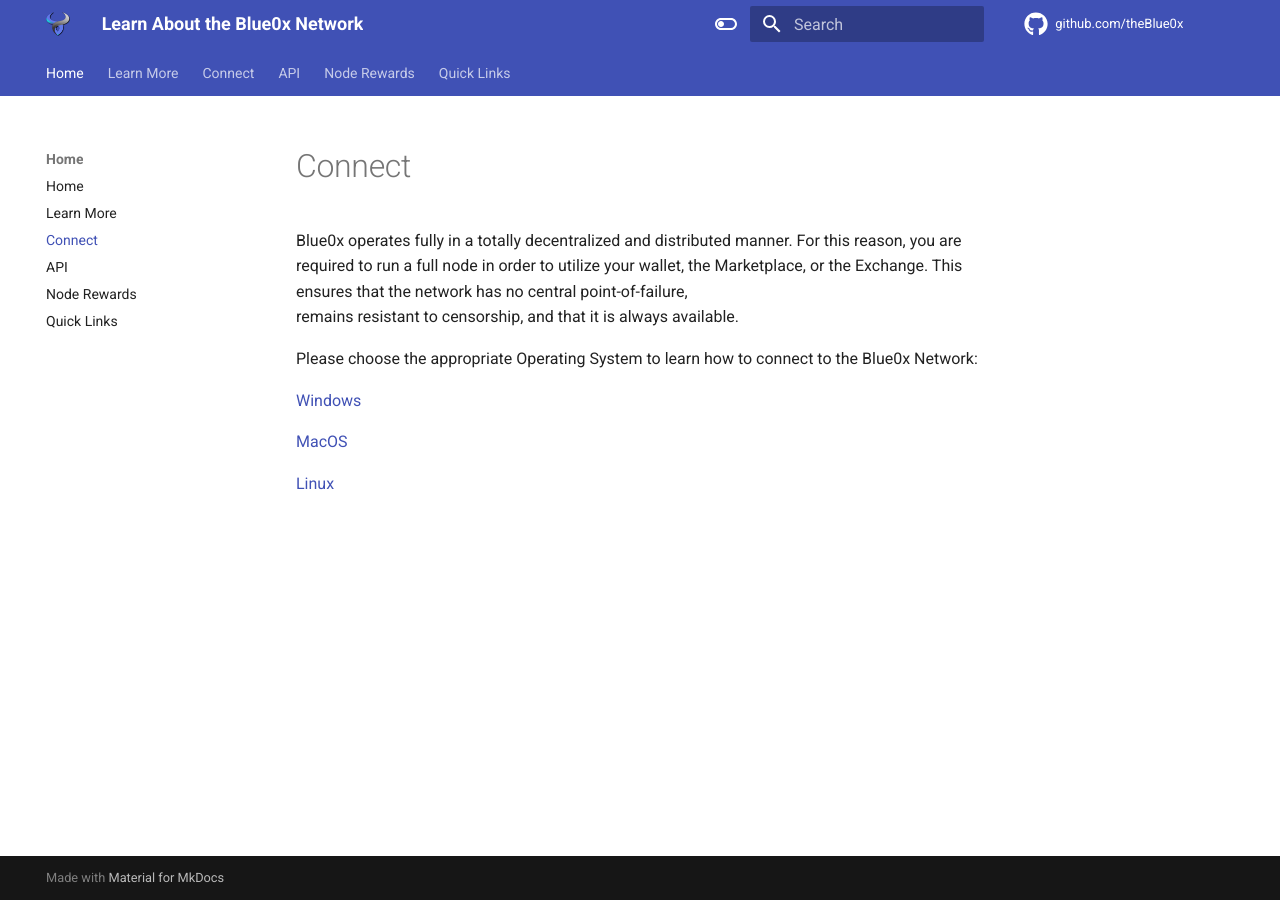
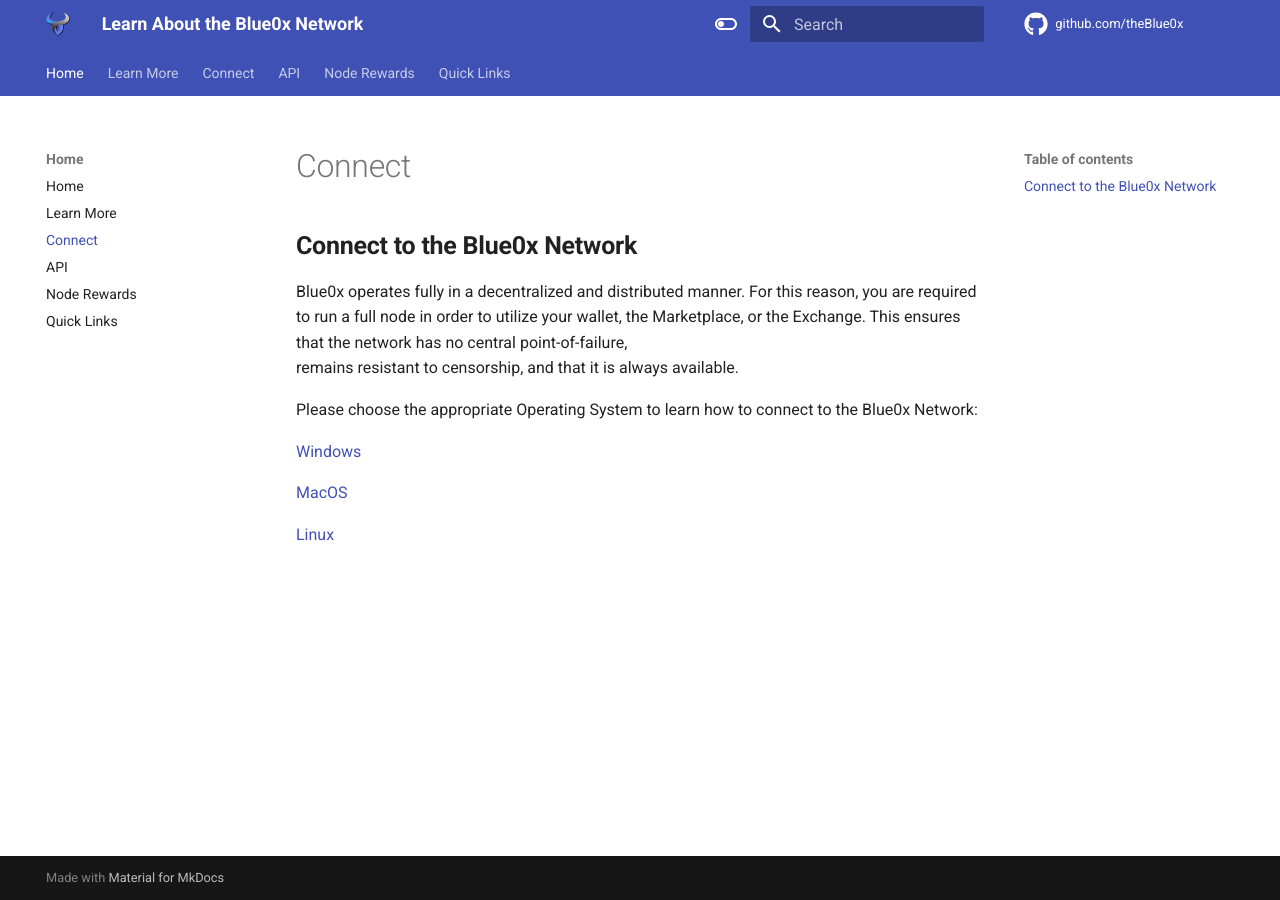
Before and after one commit to theBlue0x/docs, an MkDocs documentation site: the page built from docs/connect/index.md, in a window 1280 px wide. Built offline with MkDocs 1.6.1 and Material for MkDocs 9.7.7, drawn with Linux system fonts in a browser that asks for light colours.

Commit message:
Update index.md

```diff
--- a/docs/connect/index.md
+++ b/docs/connect/index.md
@@ -1,4 +1,6 @@
-Blue0x operates fully in a totally decentralized and distributed manner.  For this reason, you are required to run a
+## **Connect to the Blue0x Network** ##
+
+Blue0x operates fully in a decentralized and distributed manner.  For this reason, you are required to run a
 full node in order to utilize your wallet, the Marketplace, or the Exchange.  This ensures that the network has no central point-of-failure,
 remains resistant to censorship, and that it is always available.
 
```
